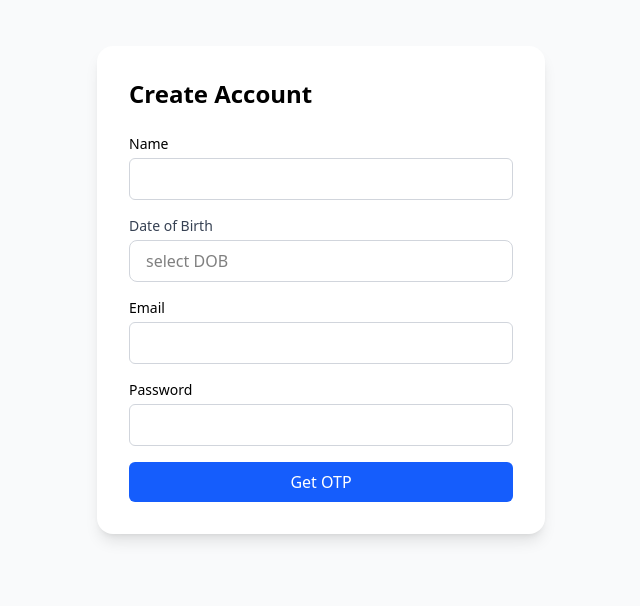
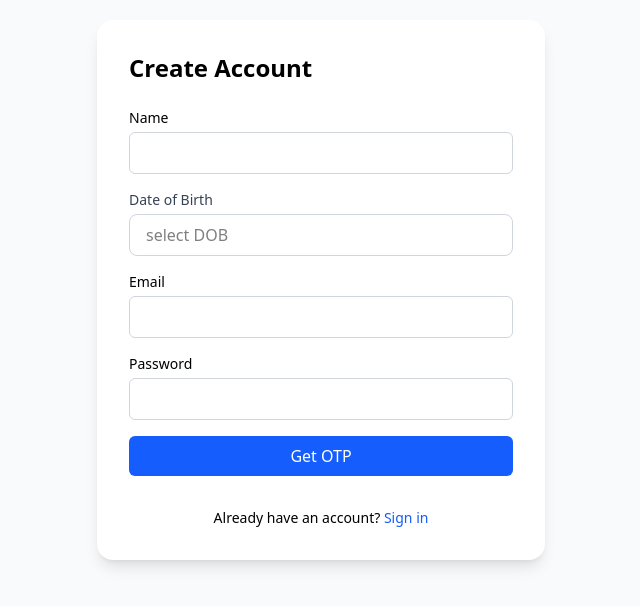
Before and after one commit to QuintonTorronto/Auth-Frontend, a React (Vite) app: page /signup in a window 1280 px wide. Shown: the part 110-716 px from the top of the page, without its empty margins (319-959 px from the left). Built offline with nearby package versions, Linux system fonts and the light colour scheme; no server answers.

Commit message:
Assignment required Functionalites Completed, next is OAUTH2.0

```diff
--- a/src/pages/Login.tsx
+++ b/src/pages/Login.tsx
@@ -226,6 +226,15 @@
             </button>
           </form>
         )}
+        <p className="text-center text-sm mt-4">
+          Need an account?{" "}
+          <span
+            className="text-blue-600 hover:underline cursor-pointer"
+            onClick={() => navigate("/signup")}
+          >
+            Create one
+          </span>
+        </p>
       </div>
     </div>
   );
--- a/src/pages/Signup.tsx
+++ b/src/pages/Signup.tsx
@@ -179,6 +179,16 @@
           <Button type="submit" full onClick={handleCombinedSubmit}>
             {showOtp ? "Sign Up" : "Get OTP"}
           </Button>
+
+          <p className="text-center text-sm mt-4">
+            Already have an account?{" "}
+            <span
+              className="text-blue-600 hover:underline cursor-pointer"
+              onClick={() => navigate("/login")}
+            >
+              Sign in
+            </span>
+          </p>
         </form>
       </div>
     </div>
```
